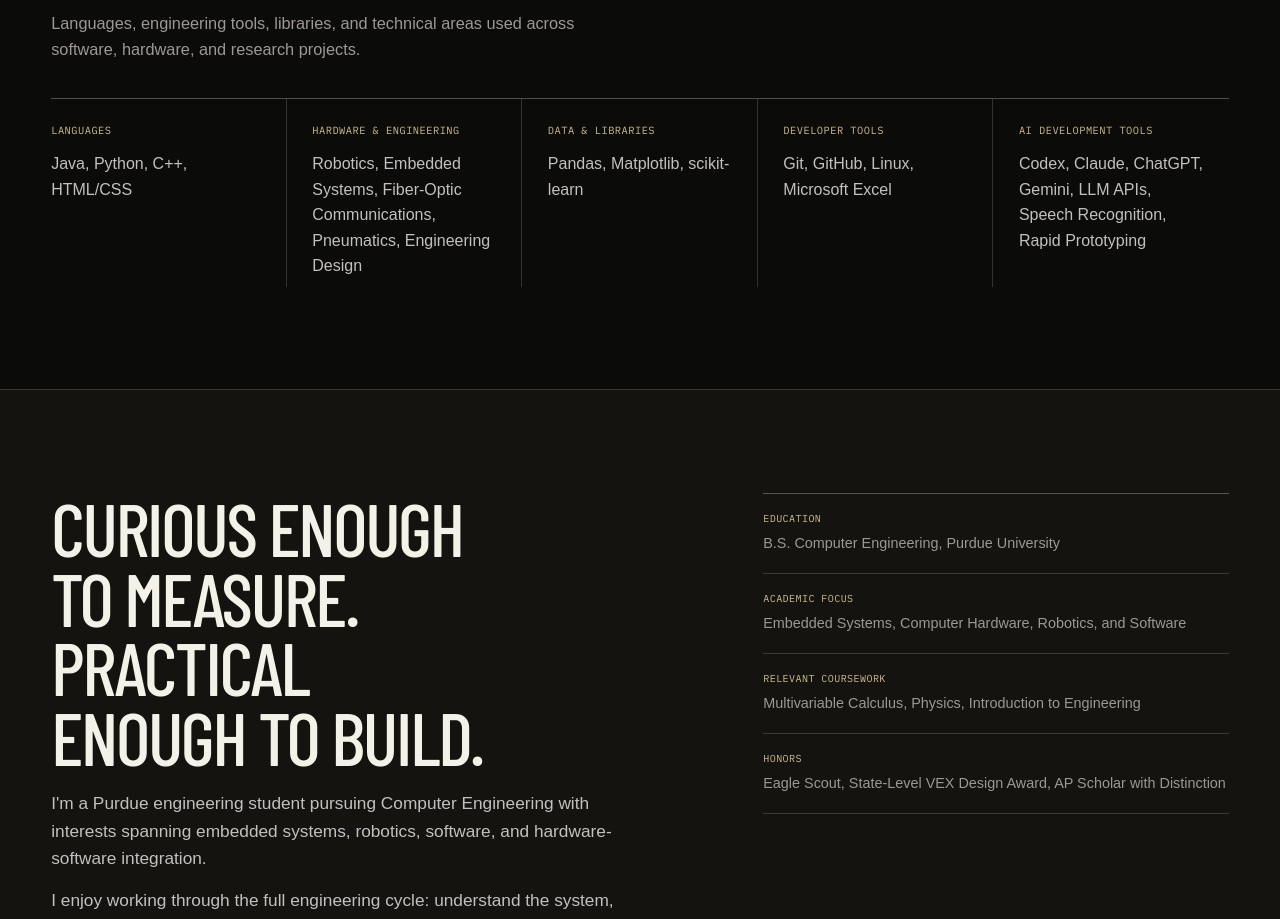
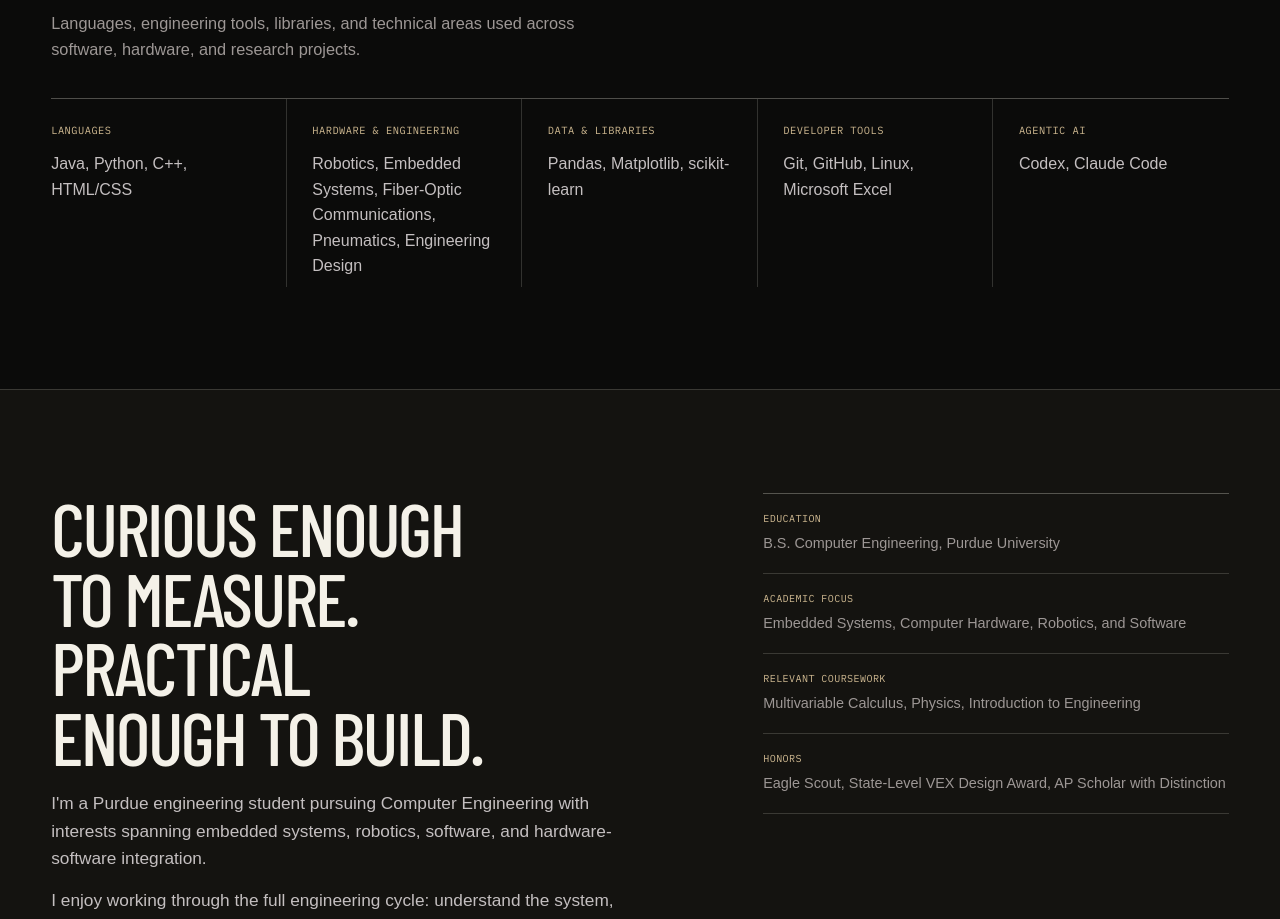
Before and after one commit to guntisid2007/guntisid, a React (Vite) app: page / in a window 1280 px wide. Shown: the part 4380-5299 px from the top of the page. Built offline with nearby package versions, Linux system fonts and the light colour scheme; a web font is replaced by a local one.

Commit message:
List Codex and Claude Code as agentic AI skills

```diff
--- a/public/resume.html
+++ b/public/resume.html
@@ -102,6 +102,7 @@
     <section class="section">
       <h2 class="section-title">TECHNICAL SKILLS</h2>
       <p><span class="strong">Programming / Tools:</span> Java, Python, C++, HTML/CSS, Git, GitHub, Pandas, Matplotlib, Microsoft Excel</p>
+      <p><span class="strong">Agentic AI:</span> Codex, Claude Code</p>
     </section>
     <section class="section">
       <h2 class="section-title">EXPERIENCE</h2>
--- a/src/App.jsx
+++ b/src/App.jsx
@@ -191,7 +191,7 @@ const skillGroups = [
   { label: "Hardware & Engineering", value: "Robotics, Embedded Systems, Fiber-Optic Communications, Pneumatics, Engineering Design" },
   { label: "Data & Libraries", value: "Pandas, Matplotlib, scikit-learn" },
   { label: "Developer Tools", value: "Git, GitHub, Linux, Microsoft Excel" },
-  { label: "AI Development Tools", value: "Codex, Claude, ChatGPT, Gemini, LLM APIs, Speech Recognition, Rapid Prototyping" },
+  { label: "Agentic AI", value: "Codex, Claude Code" },
 ];
 
 function EvidenceLink({ href, children, external = false, primary = false }) {
```
